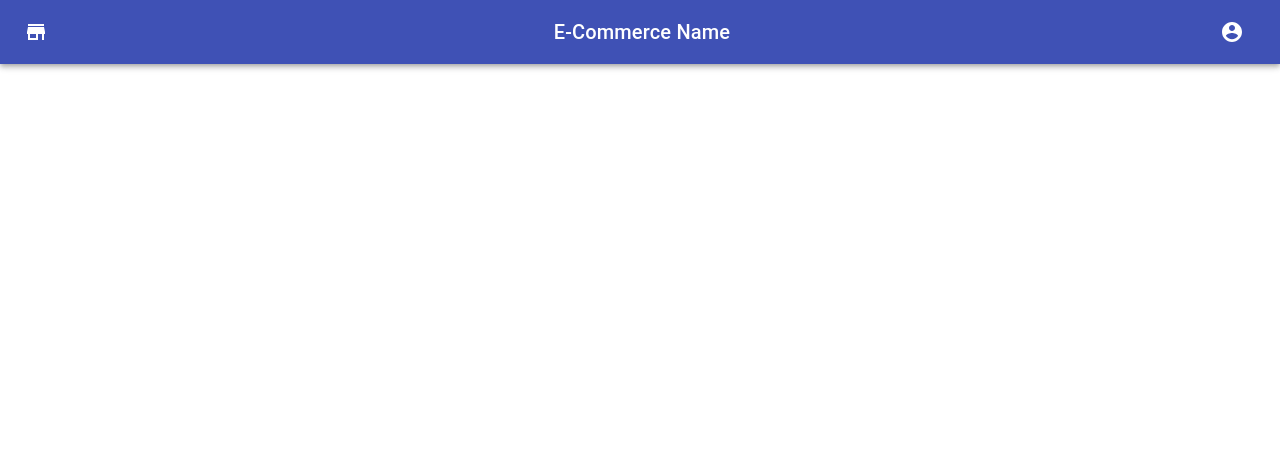
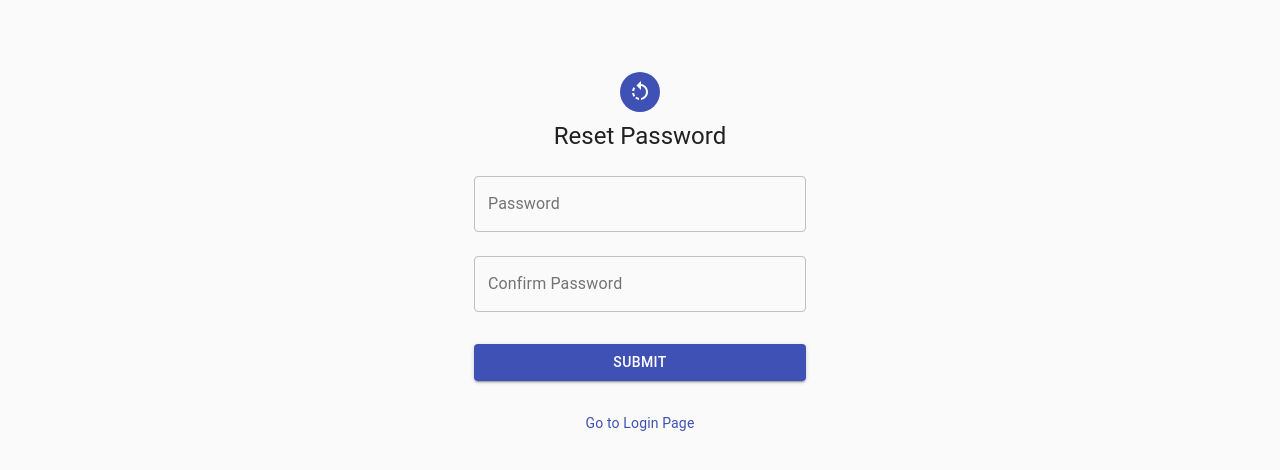
Before and after one commit to msymbolEJA/frontend-textile, a React (Create React App) app: page /reset/1 in a window 1280 px wide. Shown: the top 470 px of the page. Built offline with nearby package versions, Linux system fonts and the light colour scheme.

Commit message:
add reset password page

```diff
--- /dev/null
+++ b/src/components/forgetpassword/ResetPassword.js
@@ -0,0 +1,160 @@
+import React from "react";
+import Avatar from "@material-ui/core/Avatar";
+import Button from "@material-ui/core/Button";
+import CssBaseline from "@material-ui/core/CssBaseline";
+import TextField from "@material-ui/core/TextField";
+import Link from "@material-ui/core/Link";
+import Container from "@material-ui/core/Container";
+import Grid from "@material-ui/core/Grid";
+import Typography from "@material-ui/core/Typography";
+import { makeStyles } from "@material-ui/core/styles";
+import RotateLeftIcon from '@material-ui/icons/RotateLeft';
+// Post Data
+import { useFormik } from "formik";
+import * as yup from "yup";
+import axios from 'axios';
+
+const validationSchema = yup.object({
+    password: yup
+        .string("Enter your password")
+        .min(8, "Password should be of minimum 8 characters length")
+        .required("Password is required"),
+    passwordConfirm: yup.string()
+        .oneOf([yup.ref('password'), null], 'Passwords must match')
+        .required("Confirm Password")
+});
+
+const useStyles = makeStyles((theme) => ({
+    root: {
+        height: "100vh"
+    },
+    paper: {
+        margin: theme.spacing(8, 4),
+        display: "flex",
+        flexDirection: "column",
+        alignItems: "center"
+    },
+    avatar: {
+        margin: theme.spacing(1),
+        backgroundColor: theme.palette.primary.main
+    },
+    form: {
+        width: "100%", // Fix IE 11 issue.
+        marginTop: theme.spacing(1)
+    },
+    submit: {
+        margin: theme.spacing(3, 0, 2)
+    },
+    accountCheck: {
+        marginTop: theme.spacing(2)
+    },
+    modalpaper: {
+        top: "50%",
+        left: "50%",
+        transform: "translate(-50%, -50%)",
+        position: "absolute",
+        width: 400,
+        backgroundColor: theme.palette.background.paper,
+        border: "2px solid #000",
+        boxShadow: theme.shadows[5],
+        padding: theme.spacing(2, 4, 3),
+        borderRadius: 10
+    },
+    error: {
+        color: "#8b0000",
+        backgroundColor: "#FDECEA",
+        borderRadius: "5px",
+        height: "auto",
+        fontSize: "1rem",
+        display: "flex",
+        justifyContent: "center",
+        alignItems: "center"
+    }
+}));
+
+export default function Register(props) {
+    const classes = useStyles();
+    //const history = useHistory();
+
+    const token = props.match.params.id
+    //console.log(token);
+
+    const formik = useFormik({
+        initialValues: {
+            token: token,
+            password: "",
+            passwordConfirm: ""
+        },
+        validationSchema: validationSchema,
+        onSubmit: (values) => {
+            console.log(values);
+            axios.post('http://144.202.67.136:8080/account/change_password', values).then(
+                res => {
+                    console.log(res);
+                }
+            ).catch((error) => {
+                console.log(error);
+            })
+        }
+    });
+
+    return (
+        <Container component="main" maxWidth="xs">
+            <CssBaseline />
+            <div className={classes.paper}>
+                <Avatar className={classes.avatar}>
+                    <RotateLeftIcon />
+                </Avatar>
+                <Typography component="h1" variant="h5">
+                    Reset Password
+                    </Typography>
+                <form className={classes.form} onSubmit={formik.handleSubmit}>
+                    <TextField
+                        variant="outlined"
+                        margin="normal"
+                        fullWidth
+                        name="password"
+                        label="Password"
+                        type="password"
+                        id="password"
+                        value={formik.values.password}
+                        onChange={formik.handleChange}
+                        onBlur={formik.handleBlur}
+                        error={formik.touched.password && Boolean(formik.errors.password)}
+                        helperText={formik.touched.password && formik.errors.password}
+                    />
+                    <TextField
+                        variant="outlined"
+                        margin="normal"
+                        fullWidth
+                        name="passwordConfirm"
+                        label="Confirm Password"
+                        type="password"
+                        id="passwordConfirm"
+                        value={formik.values.passwordConfirm}
+                        onChange={formik.handleChange}
+                        onBlur={formik.handleBlur}
+                        error={formik.touched.passwordConfirm && Boolean(formik.errors.passwordConfirm)}
+                        helperText={formik.touched.passwordConfirm && formik.errors.passwordConfirm}
+                    />
+                    <Button
+                        type="submit"
+                        fullWidth
+                        variant="contained"
+                        color="primary"
+                        className={classes.submit}
+                    >
+                        Submit
+                    </Button>
+                    <Grid container>
+                        <Grid item xs className={classes.accountCheck}>
+                            <Link href="/" variant="body2">
+                                Go to Login Page
+                            </Link>
+                        </Grid>
+                    </Grid>
+                </form>
+            </div>
+        </Container>
+    );
+}
--- a/src/components/login/Login.js
+++ b/src/components/login/Login.js
@@ -98,7 +98,7 @@ const useStyles = makeStyles((theme) => ({
   }
 }));
 
-export default function SignInSide() {
+export default function Login() {
   const classes = useStyles();
   const history = useHistory();
   const [loginFailed, setLoginFailed] = useState(false)
--- a/src/router/Router.js
+++ b/src/router/Router.js
@@ -10,6 +10,7 @@ import Register from "../components/register/Register";
 import DueDate from "../components/orders/duedate/DueDate"
 import OrderPrep from "../components/orders/orderprep/OrderPrep"
 import ForgetPassword from "../components/forgetpassword/ForgetPassword"
+import ResetPassword from "../components/forgetpassword/ResetPassword"
 // Private Router
 import PrivateRouter from './PrivateRouter';
 import EditableCell from '../components/editablecell/EditableCell'
@@ -19,6 +20,7 @@ const AppRouter = () => {
     <Router>
       <Switch>
         <Route path="/register" component={Register} />
+        <Route path="/reset/:id" component={ResetPassword} />
         <Route path="/forgot" component={ForgetPassword} />
         <Route exact path="/" component={Login} />
         <Route component={DefaultContainer} />
```
